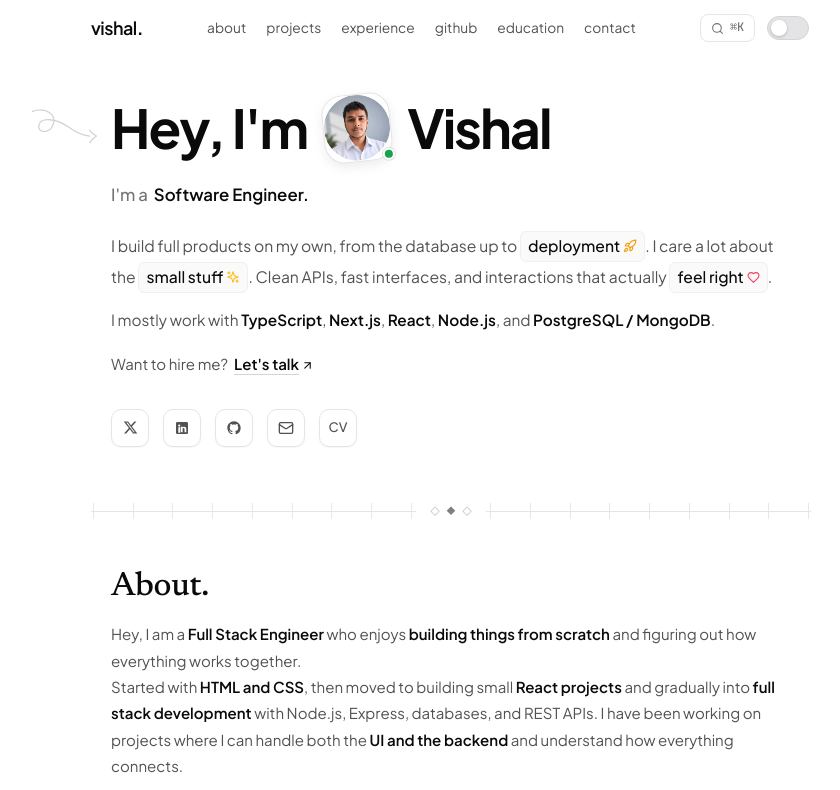
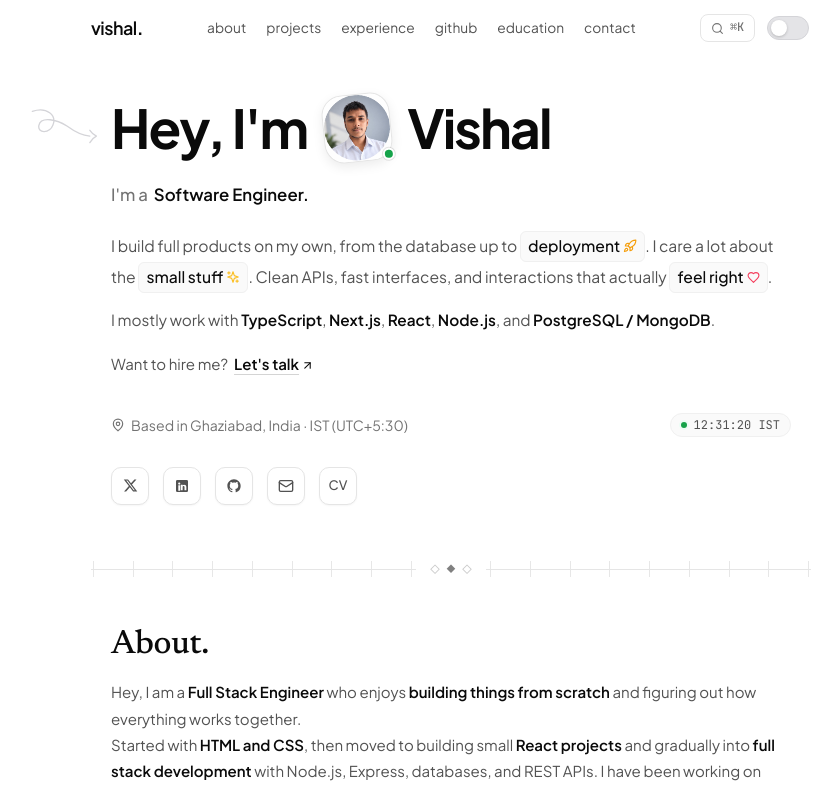
Before and after one commit to Vishal795-knightrider/Vishal_kxportfolio, a React (Vite) app: page / in a window 1280 px wide. Shown: the top 790 px of the page, without its empty margins (189-1029 px from the left). Built offline with nearby package versions, Linux system fonts and the light colour scheme; no server answers.

Commit message:
add Hero with interactive animations, live clock

```diff
--- a/src/components/Hero.tsx
+++ b/src/components/Hero.tsx
@@ -1,6 +1,6 @@
 import React, { useState, useEffect } from 'react';
 import { motion, AnimatePresence } from 'framer-motion';
-import { Mail, Sparkles, Rocket, Heart, ArrowUpRight } from 'lucide-react';
+import { MapPin, Mail, Sparkles, Rocket, Heart, ArrowUpRight } from 'lucide-react';
 import vishalAvatar from '../assets/images/vishal-profile.jpg';
 
 // Minimal custom X (Twitter) icon
@@ -36,7 +36,27 @@ const ROLES = [
 ];
 
 export const Hero: React.FC = () => {
+  const [istTime, setIstTime] = useState('');
   const [roleIndex, setRoleIndex] = useState(0);
+
+  // Live IST Clock
+  useEffect(() => {
+    const updateTime = () => {
+      const now = new Date();
+      const istString = now.toLocaleTimeString('en-US', {
+        timeZone: 'Asia/Kolkata',
+        hour12: false,
+        hour: '2-digit',
+        minute: '2-digit',
+        second: '2-digit',
+      });
+      setIstTime(istString);
+    };
+
+    updateTime();
+    const interval = setInterval(updateTime, 1000);
+    return () => clearInterval(interval);
+  }, []);
 
   // Cycle role titles every 3.5 seconds
   useEffect(() => {
@@ -138,6 +158,22 @@ export const Hero: React.FC = () => {
           </div>
         </div>
 
+        {/* Location & Live Clock Bar */}
+        <div className="hero-meta-location-block">
+          <div className="hero-location-bar">
+            <div className="hero-location-item">
+              <MapPin size={14} className="hero-meta-icon" />
+              <span>Based in Ghaziabad, India · IST (UTC+5:30)</span>
+            </div>
+            {istTime && (
+              <div className="hero-ist-clock-pill">
+                <span className="clock-ping-dot" />
+                <span className="font-mono text-xs">{istTime} IST</span>
+              </div>
+            )}
+          </div>
+        </div>
+
         {/* Clean Social Icons Row with Smooth Floating Tooltips */}
         <div className="hero-social-row">
           <a
```
